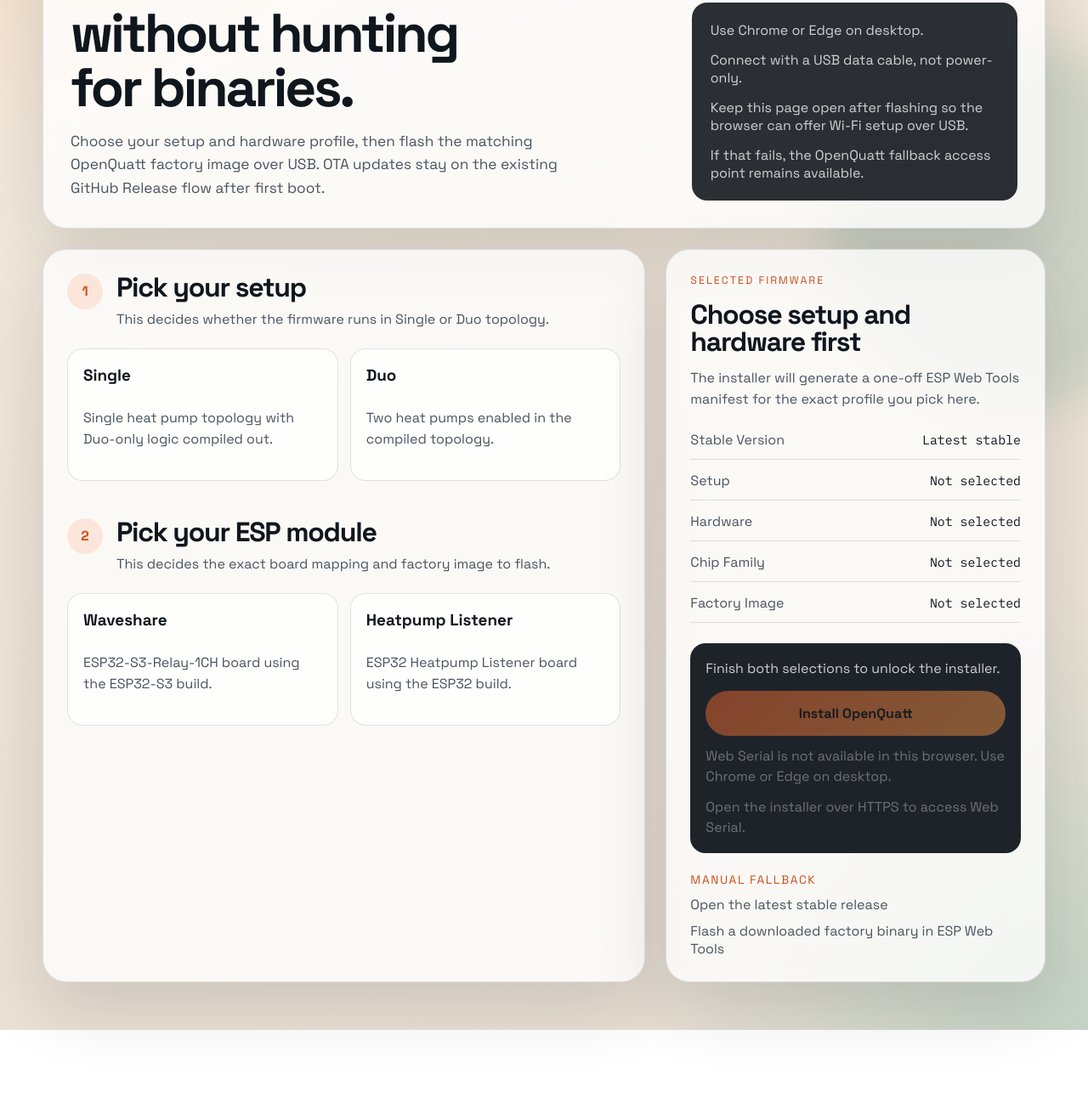
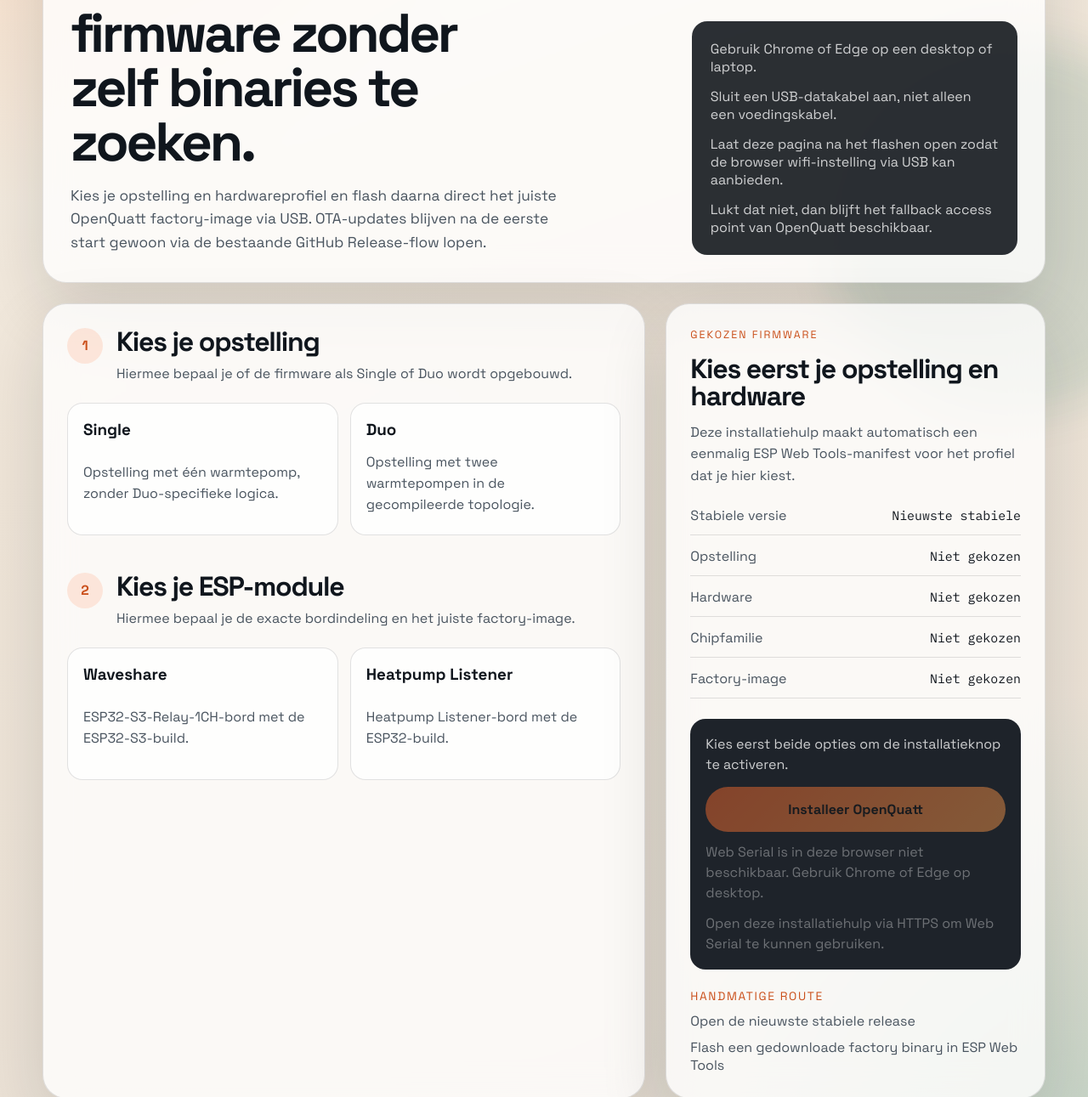
Before and after one commit to jeroen85/OpenQuatt, a plain HTML site: page docs/install/index.html in a window 1280 px wide. Shown: the part 470-1761 px from the top of the page at 85% size. Before the commit the page ends 1682 px from the top, so only its background shows below. Drawn offline with Linux system fonts and the light colour scheme; no server answers.

Commit message:
Translate installer to Dutch

```diff
--- a/docs/install/index.html
+++ b/docs/install/index.html
@@ -1,12 +1,12 @@
 <!DOCTYPE html>
-<html lang="en">
+<html lang="nl">
   <head>
     <meta charset="utf-8" />
     <meta name="viewport" content="width=device-width, initial-scale=1" />
-    <title>OpenQuatt Installer</title>
+    <title>OpenQuatt installatiehulp</title>
     <meta
       name="description"
-      content="Install the latest stable OpenQuatt firmware on a supported Waveshare or Heatpump Listener board."
+      content="Installeer de nieuwste stabiele OpenQuatt-firmware op een ondersteund Waveshare- of Heatpump Listener-bord."
     />
     <link rel="preconnect" href="https://fonts.googleapis.com" />
     <link rel="preconnect" href="https://fonts.gstatic.com" crossorigin />
@@ -36,18 +36,18 @@
           />
           <span class="site-nav-title">
             <strong>OpenQuatt</strong>
-            <span>Installer en documentatie</span>
+            <span>Installatiehulp en documentatie</span>
           </span>
         </a>
         <div class="site-nav-links">
           <a href="../index.html">Start</a>
           <a href="../documentatie.html">Documentatie</a>
-          <a class="active" href="./">Installer</a>
+          <a class="active" href="./">Installatiehulp</a>
           <a href="https://github.com/jeroen85/OpenQuatt" target="_blank" rel="noreferrer">GitHub</a>
         </div>
       </nav>
       <section class="hero card reveal">
-        <p class="eyebrow">OpenQuatt / Main Channel</p>
+        <p class="eyebrow">OpenQuatt / Stabiele release</p>
         <div class="hero-grid">
           <div>
             <div class="logo-frame">
@@ -59,18 +59,18 @@
                 height="101"
               />
             </div>
-            <h1>Install the latest stable firmware without hunting for binaries.</h1>
+            <h1>Installeer de nieuwste stabiele firmware zonder zelf binaries te zoeken.</h1>
             <p class="lead">
-              Choose your setup and hardware profile, then flash the matching
-              OpenQuatt factory image over USB. OTA updates stay on the existing
-              GitHub Release flow after first boot.
+              Kies je opstelling en hardwareprofiel en flash daarna direct het
+              juiste OpenQuatt factory-image via USB. OTA-updates blijven na de
+              eerste start gewoon via de bestaande GitHub Release-flow lopen.
             </p>
           </div>
           <aside class="hero-notes">
-            <p>Use Chrome or Edge on desktop.</p>
-            <p>Connect with a USB data cable, not power-only.</p>
-            <p>Keep this page open after flashing so the browser can offer Wi-Fi setup over USB.</p>
-            <p>If that fails, the OpenQuatt fallback access point remains available.</p>
+            <p>Gebruik Chrome of Edge op een desktop of laptop.</p>
+            <p>Sluit een USB-datakabel aan, niet alleen een voedingskabel.</p>
+            <p>Laat deze pagina na het flashen open zodat de browser wifi-instelling via USB kan aanbieden.</p>
+            <p>Lukt dat niet, dan blijft het fallback access point van OpenQuatt beschikbaar.</p>
           </aside>
         </div>
       </section>
@@ -80,94 +80,94 @@
           <div class="step">
             <p class="step-number">1</p>
             <div>
-              <h2>Pick your setup</h2>
-              <p class="step-copy">This decides whether the firmware runs in Single or Duo topology.</p>
+              <h2>Kies je opstelling</h2>
+              <p class="step-copy">Hiermee bepaal je of de firmware als Single of Duo wordt opgebouwd.</p>
             </div>
           </div>
           <div class="choice-grid" id="topology-grid">
             <label class="choice-card">
               <input type="radio" name="topology" value="single" />
               <span class="choice-title">Single</span>
-              <span class="choice-body">Single heat pump topology with Duo-only logic compiled out.</span>
+              <span class="choice-body">Opstelling met één warmtepomp, zonder Duo-specifieke logica.</span>
             </label>
             <label class="choice-card">
               <input type="radio" name="topology" value="duo" />
               <span class="choice-title">Duo</span>
-              <span class="choice-body">Two heat pumps enabled in the compiled topology.</span>
+              <span class="choice-body">Opstelling met twee warmtepompen in de gecompileerde topologie.</span>
             </label>
           </div>
 
           <div class="step">
             <p class="step-number">2</p>
             <div>
-              <h2>Pick your ESP module</h2>
-              <p class="step-copy">This decides the exact board mapping and factory image to flash.</p>
+              <h2>Kies je ESP-module</h2>
+              <p class="step-copy">Hiermee bepaal je de exacte bordindeling en het juiste factory-image.</p>
             </div>
           </div>
           <div class="choice-grid" id="hardware-grid">
             <label class="choice-card">
               <input type="radio" name="hardware" value="waveshare" />
               <span class="choice-title">Waveshare</span>
-              <span class="choice-body">ESP32-S3-Relay-1CH board using the ESP32-S3 build.</span>
+              <span class="choice-body">ESP32-S3-Relay-1CH-bord met de ESP32-S3-build.</span>
             </label>
             <label class="choice-card">
               <input type="radio" name="hardware" value="heatpump-listener" />
               <span class="choice-title">Heatpump Listener</span>
-              <span class="choice-body">ESP32 Heatpump Listener board using the ESP32 build.</span>
+              <span class="choice-body">Heatpump Listener-bord met de ESP32-build.</span>
             </label>
           </div>
         </section>
 
         <aside class="card summary reveal">
-          <p class="eyebrow">Selected Firmware</p>
-          <h2 id="selection-title">Choose setup and hardware first</h2>
+          <p class="eyebrow">Gekozen firmware</p>
+          <h2 id="selection-title">Kies eerst je opstelling en hardware</h2>
           <p class="summary-copy" id="selection-copy">
-            The installer will generate a one-off ESP Web Tools manifest for the exact profile you pick here.
+            Deze installatiehulp maakt automatisch een eenmalig ESP Web Tools-manifest voor het profiel dat je hier kiest.
           </p>
 
           <dl class="summary-list">
             <div>
-              <dt>Stable Version</dt>
-              <dd id="selection-version">Loading...</dd>
+              <dt>Stabiele versie</dt>
+              <dd id="selection-version">Laden...</dd>
             </div>
             <div>
-              <dt>Setup</dt>
-              <dd id="selection-topology">Not selected</dd>
+              <dt>Opstelling</dt>
+              <dd id="selection-topology">Niet gekozen</dd>
             </div>
             <div>
               <dt>Hardware</dt>
-              <dd id="selection-hardware">Not selected</dd>
+              <dd id="selection-hardware">Niet gekozen</dd>
             </div>
             <div>
-              <dt>Chip Family</dt>
-              <dd id="selection-chip">Not selected</dd>
+              <dt>Chipfamilie</dt>
+              <dd id="selection-chip">Niet gekozen</dd>
             </div>
             <div>
-              <dt>Factory Image</dt>
-              <dd id="selection-file">Not selected</dd>
+              <dt>Factory-image</dt>
+              <dd id="selection-file">Niet gekozen</dd>
             </div>
           </dl>
 
           <div class="install-panel" id="install-panel" data-ready="false">
-            <p class="install-state" id="install-state">Finish both selections to unlock the installer.</p>
+            <p class="install-state" id="install-state">Kies eerst beide opties om de installatieknop te activeren.</p>
             <esp-web-install-button id="install-button">
-              <button class="install-cta" slot="activate">Install OpenQuatt</button>
+              <button class="install-cta" slot="activate">Installeer OpenQuatt</button>
               <span class="install-fallback" slot="unsupported">
-                Web Serial is not available in this browser. Use Chrome or Edge on desktop.
+                Web Serial is in deze browser niet beschikbaar. Gebruik Chrome of Edge op desktop.
               </span>
               <span class="install-fallback" slot="not-allowed">
-                Open the installer over HTTPS to access Web Serial.
+                Open deze installatiehulp via HTTPS om Web Serial te kunnen gebruiken.
               </span>
             </esp-web-install-button>
           </div>
 
           <div class="manual-panel">
-            <p>Manual fallback</p>
+            <p>Handmatige route</p>
             <a id="release-link" href="https://github.com/jeroen85/OpenQuatt/releases/latest" target="_blank" rel="noreferrer">
-              Open the latest stable release
+              Open de nieuwste stabiele release
             </a>
             <a href="https://web.esphome.io/" target="_blank" rel="noreferrer">
-              Flash a downloaded factory binary in ESP Web Tools
+              Flash een gedownloade factory binary in ESP Web Tools
             </a>
           </div>
         </aside>
--- a/docs/install/install.js
+++ b/docs/install/install.js
@@ -54,7 +54,7 @@
 };
 
 function getStableVersionLabel() {
-  return releaseInfo.version === "latest" ? "Latest stable" : releaseInfo.version;
+  return releaseInfo.version === "latest" ? "Nieuwste stabiele" : releaseInfo.version;
 }
 
 function getSelectedProfile() {
@@ -112,16 +112,16 @@
   releaseLink.href = releaseInfo.releaseUrl;
 
   if (!profile) {
-    selectionTitle.textContent = "Choose setup and hardware first";
+    selectionTitle.textContent = "Kies eerst je opstelling en hardware";
     selectionCopy.textContent =
-      "The installer will generate a one-off ESP Web Tools manifest for the exact profile you pick here.";
+      "Deze installatiehulp maakt automatisch een eenmalig ESP Web Tools-manifest voor het profiel dat je hier kiest.";
     selectionVersion.textContent = stableVersionLabel;
-    selectionTopology.textContent = "Not selected";
-    selectionHardware.textContent = "Not selected";
-    selectionChip.textContent = "Not selected";
-    selectionFile.textContent = "Not selected";
+    selectionTopology.textContent = "Niet gekozen";
+    selectionHardware.textContent = "Niet gekozen";
+    selectionChip.textContent = "Niet gekozen";
+    selectionFile.textContent = "Niet gekozen";
     installPanel.dataset.ready = "false";
-    installState.textContent = "Finish both selections to unlock the installer.";
+    installState.textContent = "Kies eerst beide opties om de installatieknop te activeren.";
     installButton.manifest = "";
     return;
   }
@@ -130,7 +130,7 @@
 
   selectionTitle.textContent = profile.title;
   selectionCopy.textContent =
-    `This installer points at stable ${stableVersionLabel} mirrored on this site for the selected profile.`;
+    `Deze installatiehulp wijst naar de stabiele versie ${stableVersionLabel} die voor dit profiel op deze site beschikbaar is.`;
   selectionVersion.textContent = stableVersionLabel;
   selectionTopology.textContent = PROFILES[profile.topology].label;
   selectionHardware.textContent = profile.hardwareLabel;
@@ -138,7 +138,7 @@
   selectionFile.textContent = profile.fileName;
   installPanel.dataset.ready = "true";
   installState.textContent =
-    "Ready to flash. Keep this page open after reboot so ESP Web Tools can offer Wi-Fi setup over USB, with the OpenQuatt access point as fallback.";
+    "Klaar om te flashen. Laat deze pagina na de herstart open zodat ESP Web Tools wifi-instelling via USB kan aanbieden; anders kun je terugvallen op het OpenQuatt access point.";
 }
 
 document.querySelectorAll('input[name="topology"], input[name="hardware"]').forEach((input) => {
@@ -160,7 +160,7 @@
       releaseInfo.releaseUrl = metadata.release_url;
     }
   } catch (error) {
-    console.warn("Failed to load mirrored release metadata", error);
+    console.warn("Kon de gespiegelde release-metadata niet laden", error);
   } finally {
     updateSummary();
   }
```
Also changed, not shown: 1 other file.
